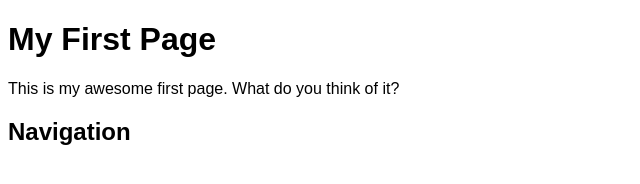
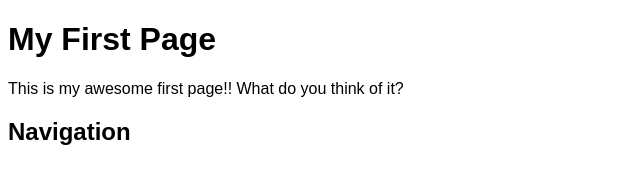
Before and after one commit to jessgoldbach/elephants, a plain HTML site: page index.html in a window 1280 px wide. Shown: the full height of the page, 0-640 px from the left. Drawn offline with Linux system fonts and the light colour scheme.

Commit message:
Update index.html

```diff
--- a/index.html
+++ b/index.html
@@ -10,7 +10,7 @@
 <!-- this is the stuff the user will see -->
 <body>
 <h1>My First Page</h1>
-<p> This is my awesome first page. What do you think of it?</p>
+<p> This is my awesome first page!! What do you think of it?</p>
 
 <h2>Navigation</h2>
 <a href="page2.html>Page 2</a>
```
